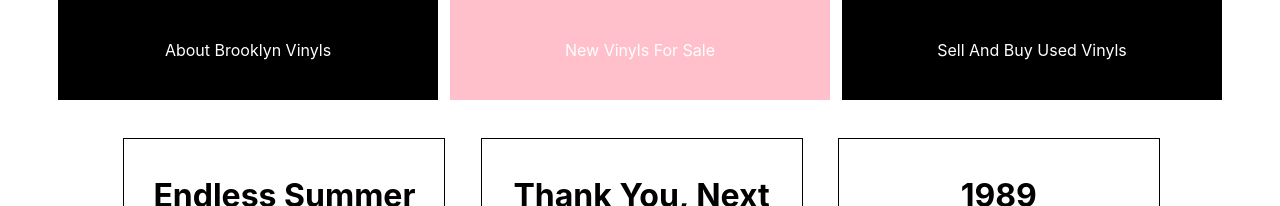
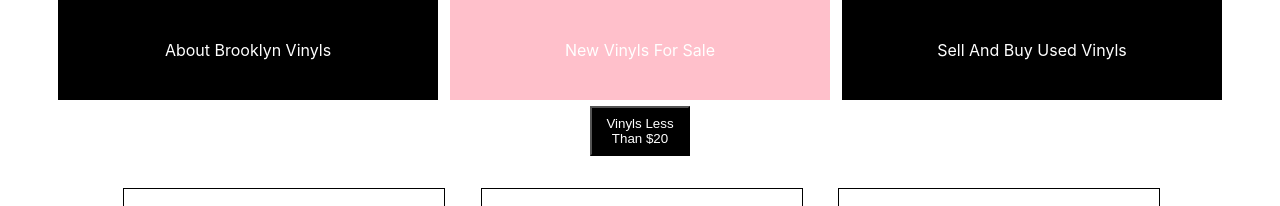
Before and after one commit to JustenBass/vinyls-brooklyn, a React (Create React App) app: page /vinyls in a window 1280 px wide. Shown: the top 206 px of the page. Built offline with nearby package versions, Linux system fonts and the light colour scheme; data requests are answered from the project's data file.

Commit message:
commit message

```diff
--- a/src/components/VinylList.js
+++ b/src/components/VinylList.js
@@ -1,10 +1,27 @@
-import React from "react";
+import React, {useState} from "react";
 import Vinyl from "./Vinyl";
 
 function VinylList({vinylData}){
+    const [lessThanTwenty, setLessThanTwenty] = useState(false)
+
     let onlyNewVinylsToDispay = vinylData.slice(0, 6)
+    .filter((vinly) => lessThanTwenty ? vinly.price < 20 : vinly.price)
+
+    function handleFilterLessThanClick(){
+        setLessThanTwenty((lessThanTwenty) => !lessThanTwenty)
+    }
+
+
     return(
         <>
+        <div>
+        <button
+        className="button-black"
+        onClick={handleFilterLessThanClick}
+        >Vinyls Less Than $20
+        </button>
+        </div>
+
         {onlyNewVinylsToDispay.map((vinyl) => (
             <Vinyl
             key={vinyl.id}
```
